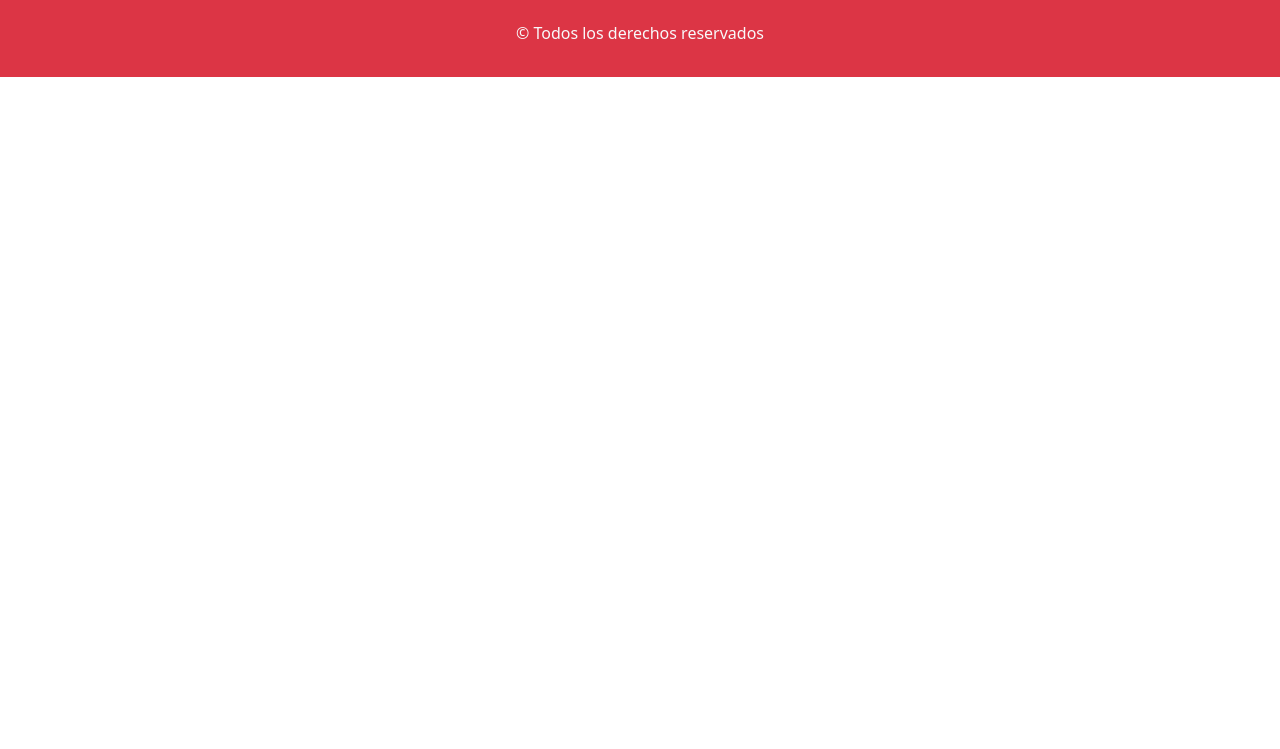
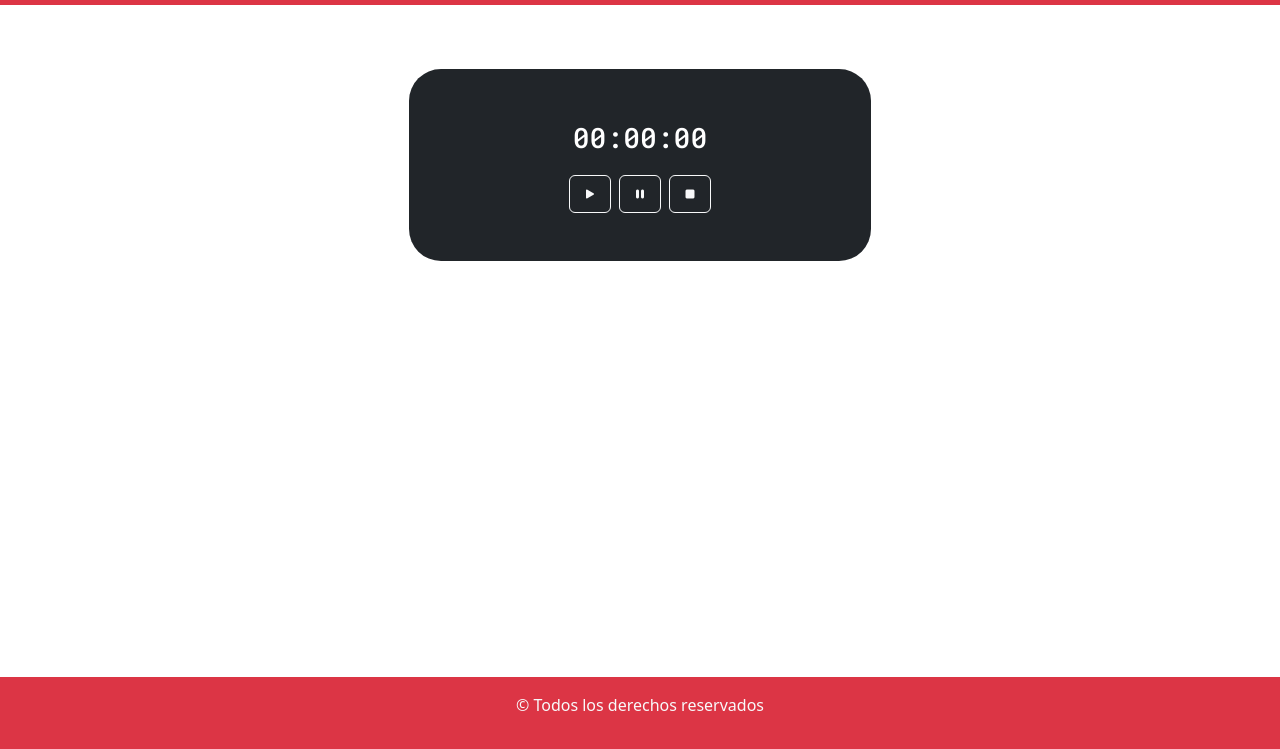
Before and after one commit to anasoledad/-tp5-ejercicio5-js, a plain HTML site: page index.html in a window 1280 px wide. Shown: the part 51-800 px from the top of the page. Drawn offline with nearby package versions, Linux system fonts and the light colour scheme.

Commit message:
Se agregó el maquetado

```diff
--- a/css/style.css
+++ b/css/style.css
@@ -0,0 +1,13 @@
+@import url('https://fonts.googleapis.com/css2?family=Roboto+Mono:wght@500&display=swap');
+
+body{
+    display: flex;
+    flex-direction: column;
+    min-height: 100vh;
+}
+section{
+    font-family: 'Roboto Mono', monospace;
+}
+footer{
+    margin-top: auto;
+}
--- a/index.html
+++ b/index.html
@@ -20,7 +20,21 @@
             </div>
         </nav>
     </header>
-    <main></main>
+    <main>
+        <section class="container d-flex justify-content-center my-5 px-3">
+            <div class="col-10 col-sm-5 bg-dark rounded-5 text-white py-5 my-3" id="cronometro">
+                <div class="d-flex justify-content-center">
+                    <p id="tiempo" class="fs-3">00:00:00</p>
+                </div>
+                <div class="d-flex justify-content-center">
+                    <button type="button" id="iniciar" class="btn btn-outline-light"><i class="bi bi-play-fill"></i></button>
+                    <button type="button" id="pausar" class="btn btn-outline-light mx-2"><i class="bi bi-pause-fill"></i></i></button>
+                    <button type="button" id="reiniciar" class="btn btn-outline-light"><i class="bi bi-stop-fill "></i></button>
+                </div>
+
+            </div>
+        </section>
+    </main>
     <footer class="bg-danger text-light py-3 text-center">
         <p>&copy; Todos los derechos reservados</p>
     </footer>
```
Also changed, not shown: js/app.js (line endings or trailing spaces).
